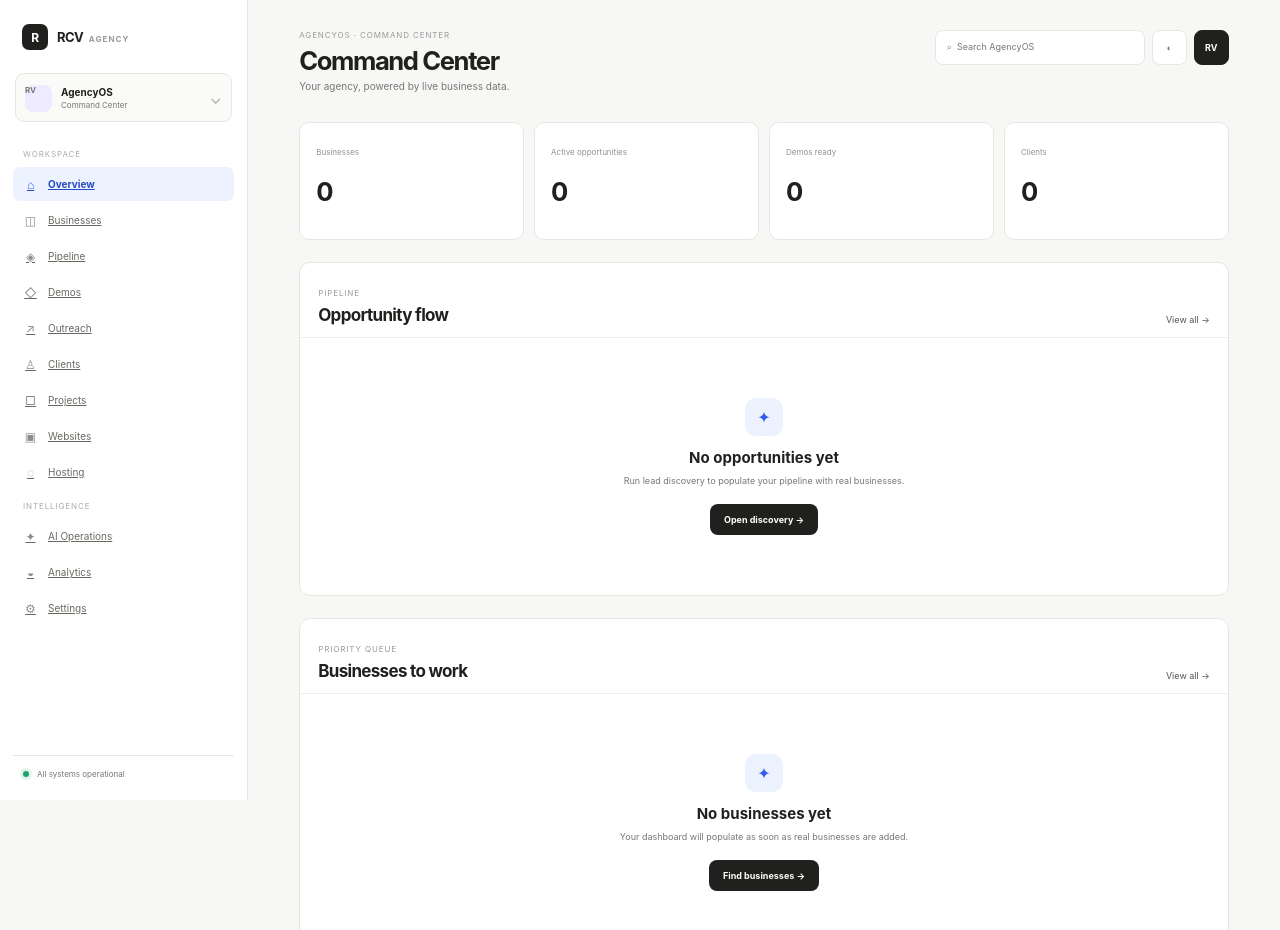
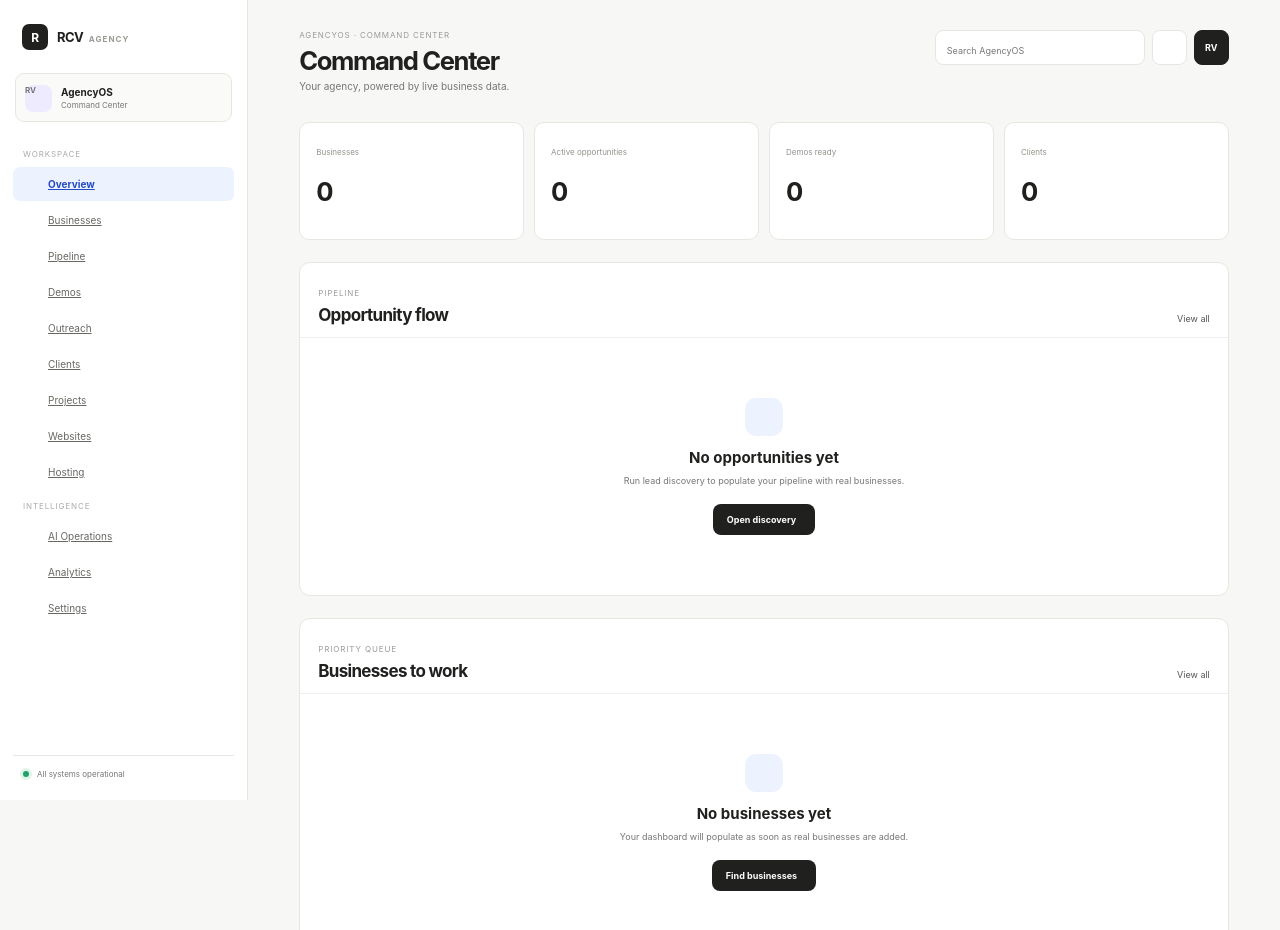
Before and after one commit to rcarvierling-ship-it/AgencyOS, a Next.js app in the folder apps/web/: page /admin in a window 1280 px wide. Shown: the top 930 px of the page. Built offline with nearby package versions, Linux system fonts and the light colour scheme; no server answers; the database is empty.

Commit message:
Use IconScout Unicons line icons throughout admin

```diff
--- a/apps/web/app/admin/AdminShell.tsx
+++ b/apps/web/app/admin/AdminShell.tsx
@@ -2,29 +2,44 @@ import Link from 'next/link'
 import styles from './AdminShell.module.css'
 
 export const adminNav = [
-  ['Overview', '/admin', '⌂'], ['Businesses', '/admin/businesses', '◫'], ['Pipeline', '/admin/pipeline', '◈'], ['Demos', '/admin/demos', '◇'], ['Outreach', '/admin/outreach', '↗'], ['Clients', '/admin/clients', '♙'], ['Projects', '/admin/projects', '□'], ['Websites', '/admin/websites', '▣'], ['Hosting', '/admin/hosting', '◌'], ['AI Operations', '/admin/ai', '✦'], ['Analytics', '/admin/analytics', '◒'], ['Settings', '/admin/settings', '⚙'],
+  ['Overview', '/admin', 'home'],
+  ['Businesses', '/admin/businesses', 'building'],
+  ['Pipeline', '/admin/pipeline', 'chart-bar'],
+  ['Demos', '/admin/demos', 'desktop'],
+  ['Outreach', '/admin/outreach', 'message'],
+  ['Clients', '/admin/clients', 'users-alt'],
+  ['Projects', '/admin/projects', 'folder'],
+  ['Websites', '/admin/websites', 'globe'],
+  ['Hosting', '/admin/hosting', 'server'],
+  ['AI Operations', '/admin/ai', 'robot'],
+  ['Analytics', '/admin/analytics', 'analytics'],
+  ['Settings', '/admin/settings', 'setting'],
 ] as const
+
+function Icon({ name, size = 16 }: { name: string; size?: number }) {
+  return <i aria-hidden="true" className={`uil uil-${name}`} style={{ fontSize: size }} />
+}
 
 export function AdminShell({ children, active = 'Overview', title, subtitle, action }: { children: React.ReactNode; active?: string; title?: string; subtitle?: string; action?: React.ReactNode }) {
   return <div className={`${styles.app} agencyAdmin`}>
     <aside className={styles.sidebar}>
       <div className={styles.brand}><span className={styles.mark}>R</span><span>RCV <small>AGENCY</small></span></div>
-      <div className={styles.workspace}><span className={styles.avatar}>RV</span><div><b>AgencyOS</b><span>Command Center</span></div><i>⌄</i></div>
+      <div className={styles.workspace}><span className={styles.avatar}>RV</span><div><b>AgencyOS</b><span>Command Center</span></div><Icon name="angle-down" size={12} /></div>
       <div className={styles.label}>Workspace</div>
-      <nav>{adminNav.slice(0, 9).map(([name, href, icon]) => <Link className={name === active ? styles.active : ''} href={href} key={name}><span>{icon}</span>{name}</Link>)}</nav>
+      <nav>{adminNav.slice(0, 9).map(([name, href, icon]) => <Link className={name === active ? styles.active : ''} href={href} key={name}><span className={styles.navIcon}><Icon name={icon} /></span>{name}</Link>)}</nav>
       <div className={styles.label}>Intelligence</div>
-      <nav>{adminNav.slice(9).map(([name, href, icon]) => <Link className={name === active ? styles.active : ''} href={href} key={name}><span>{icon}</span>{name}</Link>)}</nav>
+      <nav>{adminNav.slice(9).map(([name, href, icon]) => <Link className={name === active ? styles.active : ''} href={href} key={name}><span className={styles.navIcon}><Icon name={icon} /></span>{name}</Link>)}</nav>
       <div className={styles.system}><em />All systems operational</div>
     </aside>
     <main className={styles.main}>
-      <header className={styles.header}><div><div className={styles.eyebrow}>AgencyOS · Command Center</div>{title && <h1>{title}</h1>}{subtitle && <p>{subtitle}</p>}</div><div className={styles.headerRight}><div className={styles.search}>⌕&nbsp; Search AgencyOS</div><Link className={styles.iconButton} href="/admin/settings">◐</Link><Link className={styles.profile} href="/admin/settings">RV</Link></div></header>
+      <header className={styles.header}><div><div className={styles.eyebrow}>AgencyOS · Command Center</div>{title && <h1>{title}</h1>}{subtitle && <p>{subtitle}</p>}</div><div className={styles.headerRight}><div className={styles.search}><Icon name="search" size={13} /> <span>Search AgencyOS</span></div><Link className={styles.iconButton} href="/admin/settings" aria-label="Settings"><Icon name="setting" size={15} /></Link><Link className={styles.profile} href="/admin/settings" aria-label="Open settings">RV</Link></div></header>
       {action && <div className={styles.actionRow}>{action}</div>}
       {children}
     </main>
   </div>
 }
 
-export function Stat({ label, value, delta, detail }: { label: string; value: string; delta?: string; detail?: string }) { return <div className="stat"><span>{label}</span><strong>{value}</strong>{delta && <small>↗ {delta} <i>{detail ?? 'vs. last month'}</i></small>}</div> }
-export function Card({ title, eyebrow, children, href }: { title: string; eyebrow?: string; children: React.ReactNode; href?: string }) { return <section className="card">{(eyebrow || title) && <div className="cardHead"><div>{eyebrow && <span className={styles.eyebrow}>{eyebrow}</span>}<h2>{title}</h2></div>{href && <Link href={href}>View all →</Link>}</div>}{children}</section> }
+export function Stat({ label, value, delta, detail }: { label: string; value: string; delta?: string; detail?: string }) { return <div className="stat"><span>{label}</span><strong>{value}</strong>{delta && <small><Icon name="arrow-up-right" size={10} /> {delta} <i>{detail ?? 'vs. last month'}</i></small>}</div> }
+export function Card({ title, eyebrow, children, href }: { title: string; eyebrow?: string; children: React.ReactNode; href?: string }) { return <section className="card">{(eyebrow || title) && <div className="cardHead"><div>{eyebrow && <span className={styles.eyebrow}>{eyebrow}</span>}<h2>{title}</h2></div>{href && <Link href={href}>View all <Icon name="arrow-right" size={11} /></Link>}</div>}{children}</section> }
 export function Pill({ children, tone = 'neutral' }: { children: React.ReactNode; tone?: 'neutral'|'blue'|'green'|'purple'|'amber' }) { return <span className={`pill ${tone}`}>{children}</span> }
-export function EmptyState({ title, body, href, label }: { title: string; body: string; href?: string; label?: string }) { return <div className="empty"><div className="emptyIcon">✦</div><h3>{title}</h3><p>{body}</p>{href && <Link className="primary" href={href}>{label ?? 'Get started'} →</Link>}</div> }
+export function EmptyState({ title, body, href, label }: { title: string; body: string; href?: string; label?: string }) { return <div className="empty"><div className="emptyIcon"><Icon name="sparkles" size={18} /></div><h3>{title}</h3><p>{body}</p>{href && <Link className="primary" href={href}>{label ?? 'Get started'} <Icon name="arrow-right" size={11} /></Link>}</div> }
```
